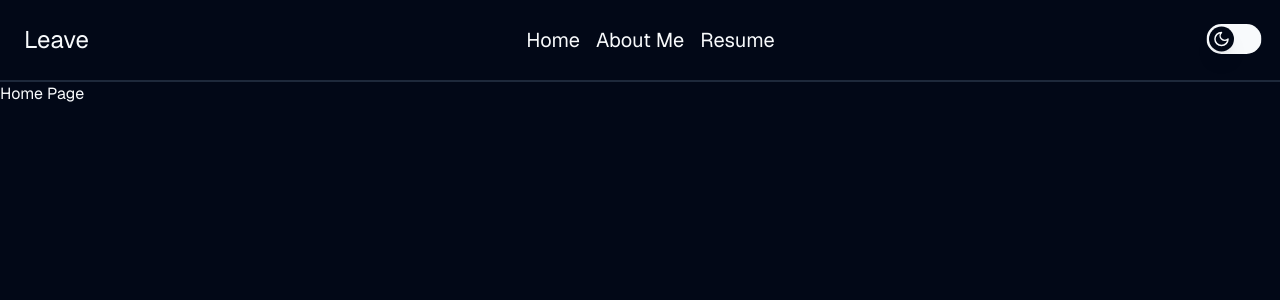
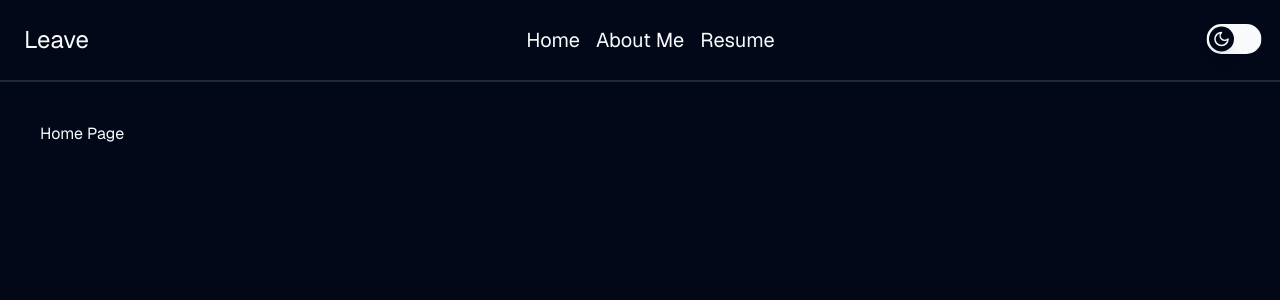
Before and after one commit to SandorGardil/portfolio, a React (Vite) app: page / in a window 1280 px wide. Shown: the top 300 px of the page. Built offline with nearby package versions, Linux system fonts and the light colour scheme.

Commit message:
add some styling to the body

```diff
--- a/src/App.tsx
+++ b/src/App.tsx
@@ -9,7 +9,7 @@ function App() {
   return (
     <>
       <Header />
-      <div>
+      <div className="flex mx-10 mt-10">
         <Routes>
           <Route path="/" element={<Home />} />
           <Route path="/about" element={<About />} />
```
